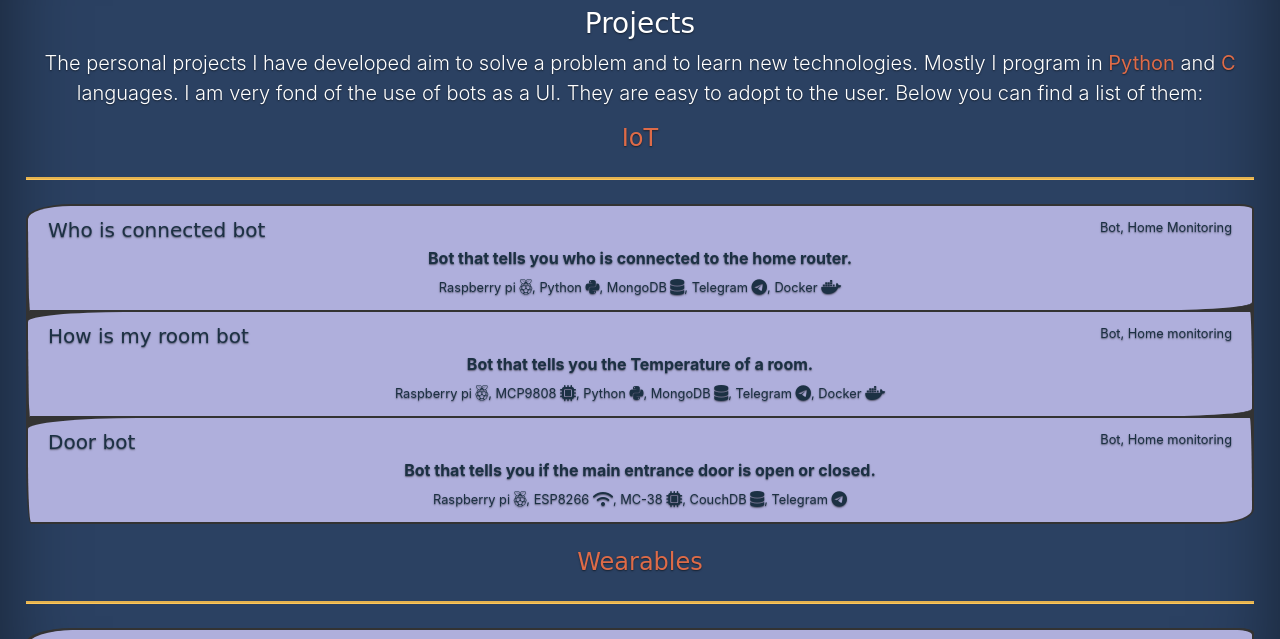
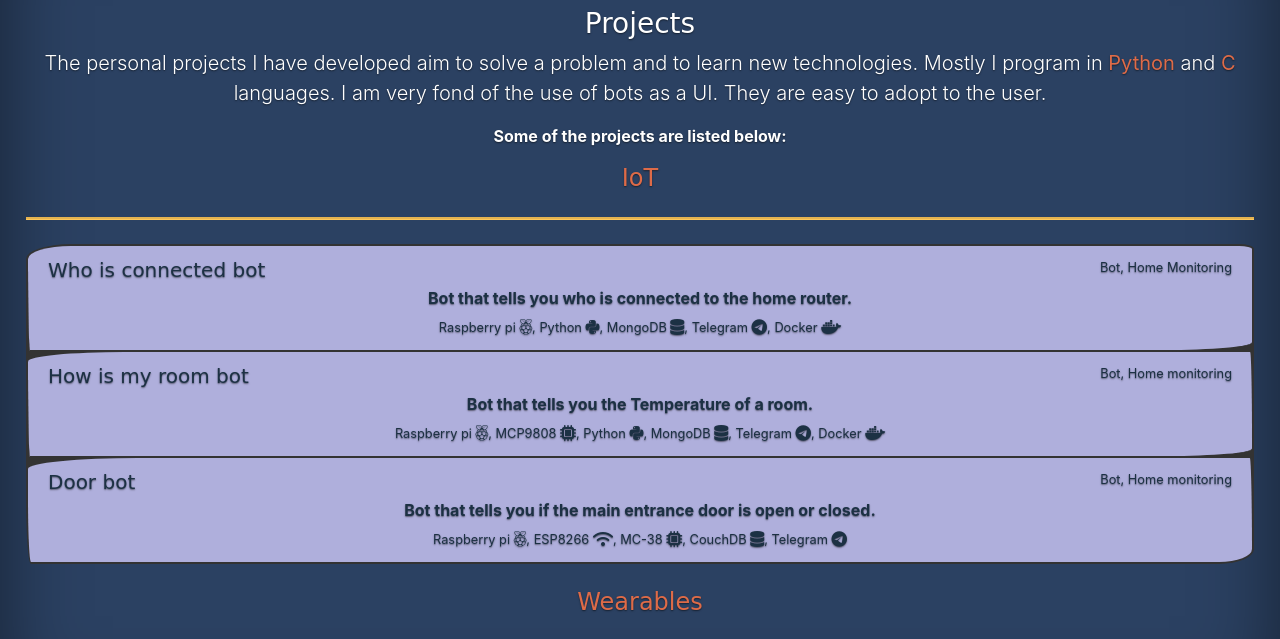
Before and after one commit to vanesagh/vanesagh.github.io, a plain HTML site: page index.html in a window 1280 px wide. Both pictures are taken after a click on the link "Projects". Shown: the part 89-728 px from the top of the page. Drawn offline with nearby package versions, Linux system fonts and the light colour scheme; a web font is replaced by a local one.

Commit message:
add text

```diff
--- a/index.html
+++ b/index.html
@@ -76,8 +76,10 @@
             <div id="personal-projects" class="tab-pane fade">
                 <h3>Projects</h3>
                 <p class="lead"> The personal projects I have developed aim to solve a problem and to learn new technologies. Mostly I program in <strong style="color: #DE6B48;">Python</strong> and <strong style="color: #DE6B48;">C</strong> languages. I am very fond of
-                    the use of bots as a UI. They are easy to adopt to the user. Below you can find a list of them:
+                    the use of bots as a UI. They are easy to adopt to the user.
+
                 </p>
+                <p>Some of the projects are listed below: </p>
                 <h4 style="color: #DE6B48;">IoT</h4>
                 <hr class="my-4">
                 <div class="list-group">
```
